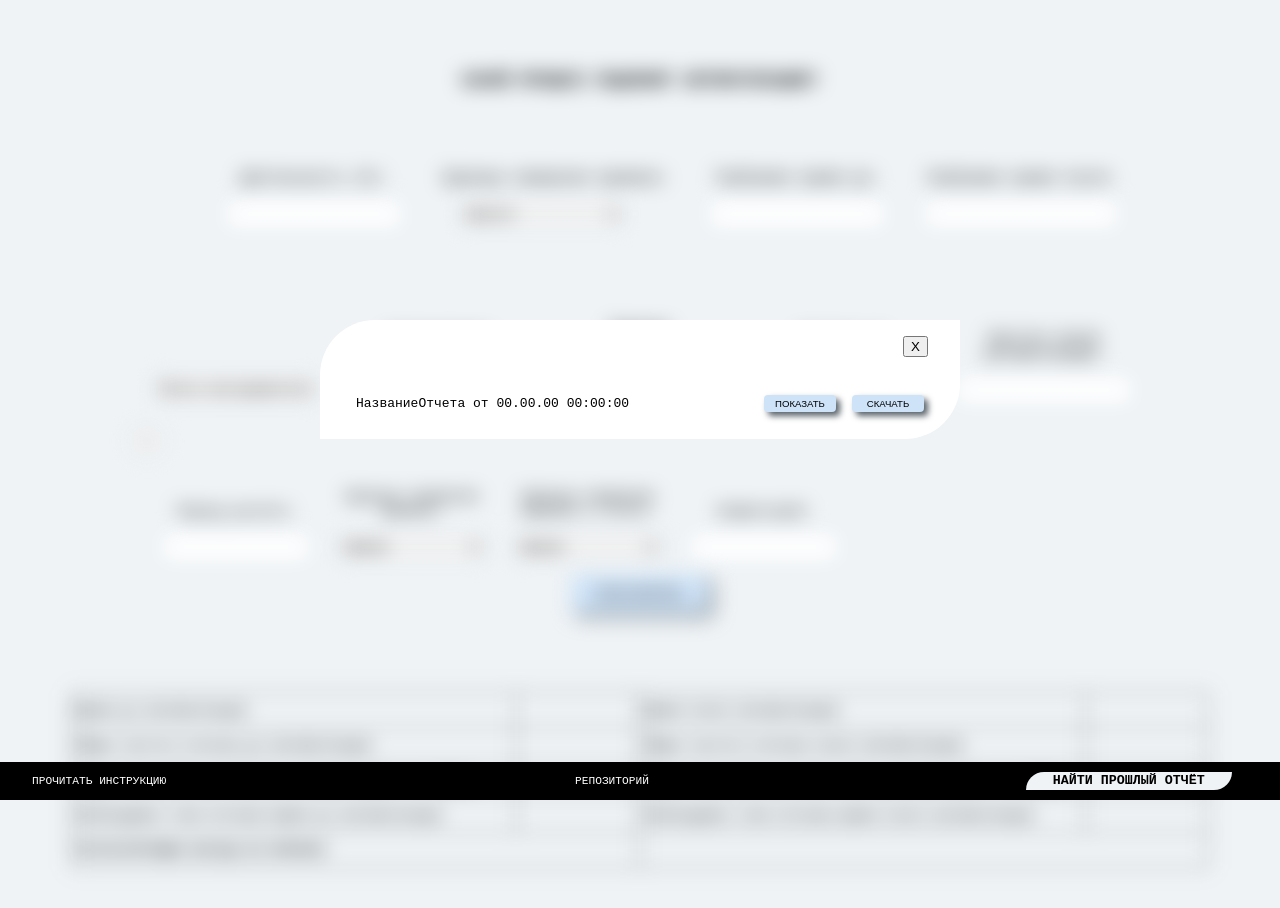
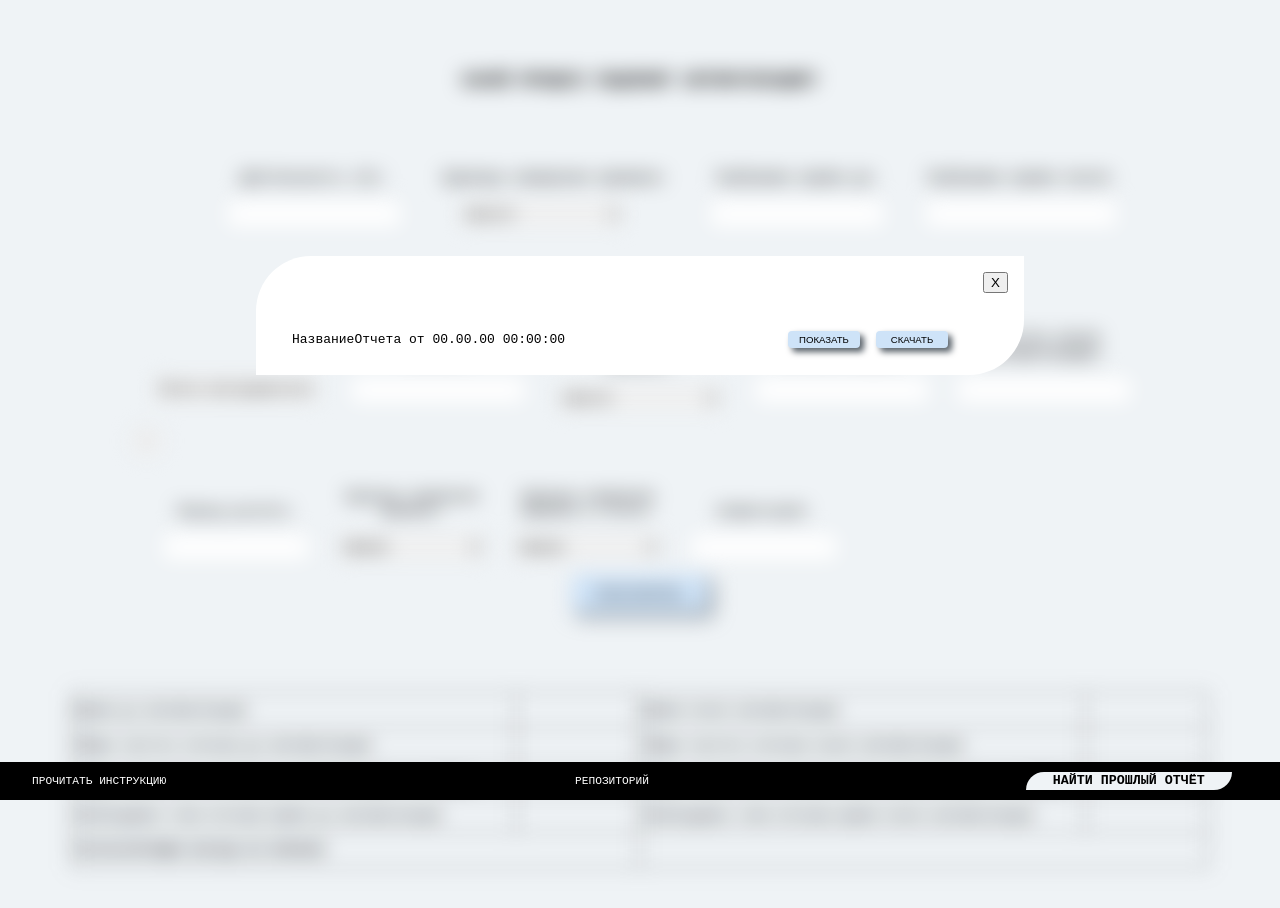
Before and after one commit to petiteprincesse/EffectsCalc, a website: page index.html in a window 1280 px wide. Both pictures are taken after a click on the button "НАЙТИ ПРОШЛЫЙ ОТЧЁТ". Drawn offline with Linux system fonts and the light colour scheme.

Commit message:
Поправил вёрстку в списке отчётов и вернул прокрутку

```diff
--- a/css/style.css
+++ b/css/style.css
@@ -255,7 +255,7 @@ table {
 }
 
 .report-name {
- margin-left: 37px;
+ margin-left: 42px;
 }
 
 table,
@@ -335,10 +335,12 @@ a {
 .modal {
   visibility: hidden;
   position: fixed;
-  top: 20rem;
-  right: 20rem;
-  bottom: 20rem;
-  left: 20rem;
+  top: 16rem;
+  right: 16rem;
+  bottom: 16rem;
+  left: 16rem;
+  overflow: scroll;
+  height: 250px;
 }
 
 
@@ -349,7 +351,6 @@ a {
   right: 16rem;
   bottom: 16rem;
   left: 16rem;
-
 }
 
 .wrapper_blur {
@@ -366,8 +367,9 @@ a {
 
 .close {
   position: fixed;
-  right: 22rem;
-  top: 21rem;
+  right: 17rem;
+  top: 17rem;
+  z-index: 1;
 }
 
 .close_report {
@@ -391,6 +393,7 @@ a {
   position: relative;
   padding-bottom: 0.5rem;
   padding-top: 0.5rem;
+  margin-right: 40px;
 }
 
 .report-buttons {
@@ -473,7 +476,6 @@ a {
   margin-top: 32px;
 }
 
-
 .report_data {
   margin: 50px 0 0 10px;
 }
```
